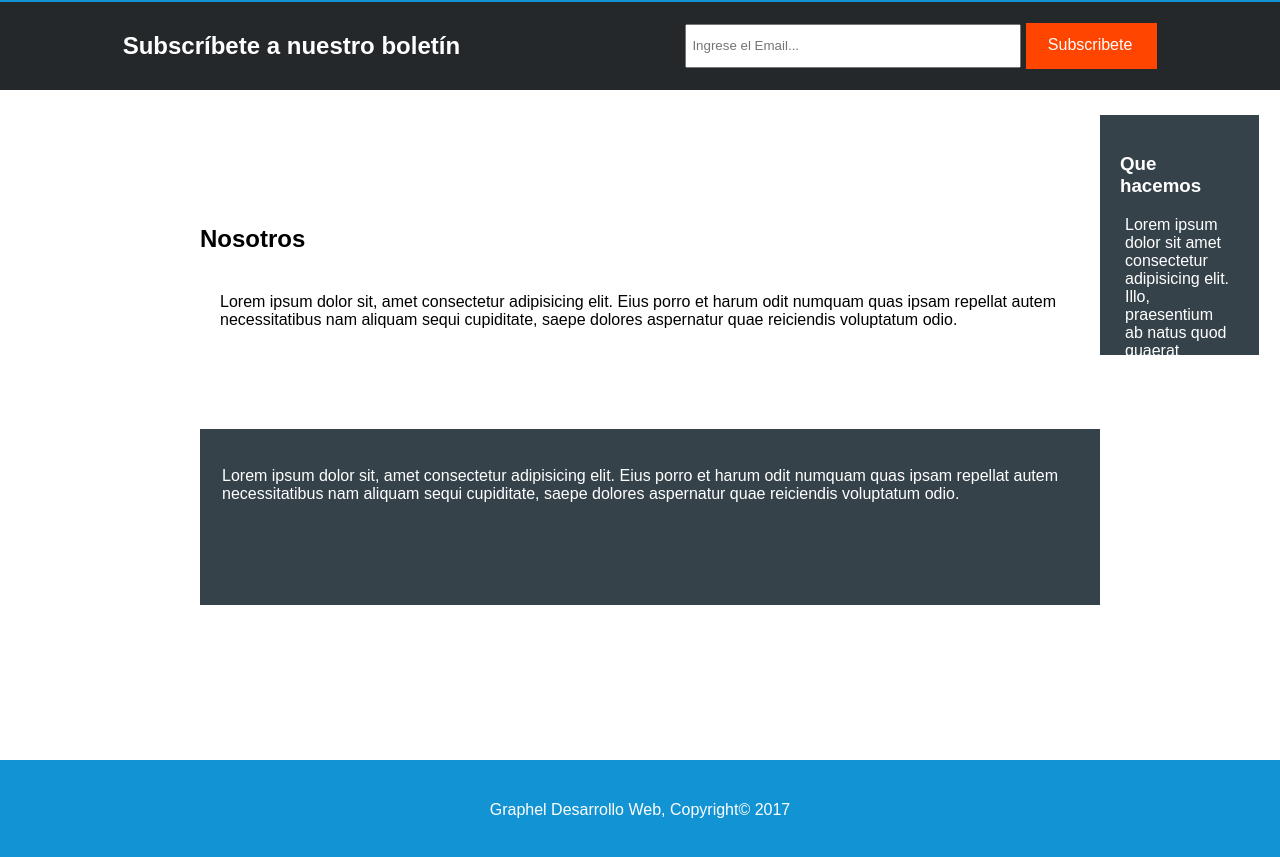
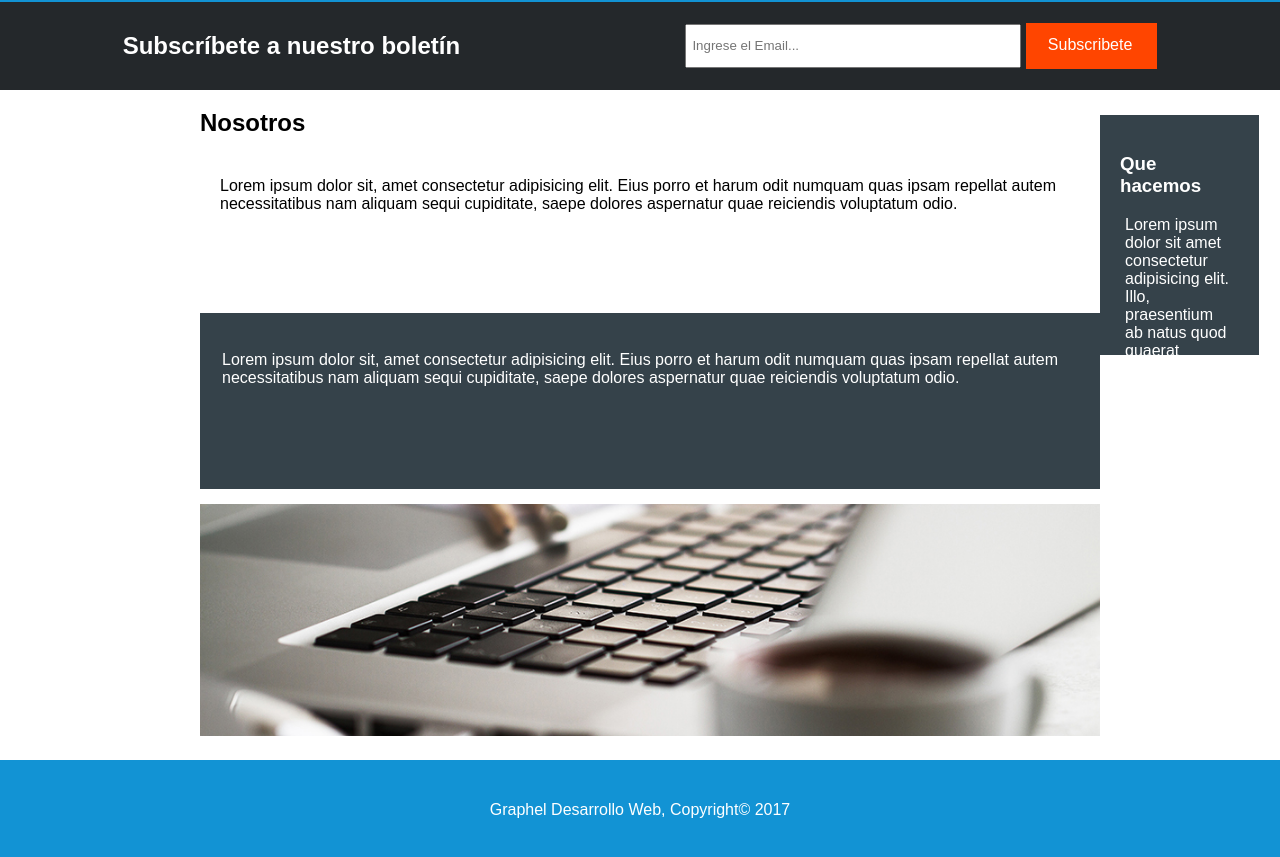
Before and after one commit to JGoncu97/EvaluacionHenryFalla, a plain HTML site: page template/nosotros.html in a window 1280 px wide. Shown: the part 83-940 px from the top of the page. Drawn offline with Linux system fonts and the light colour scheme; the site is published under a folder, as on GitHub Pages, so addresses that start at the root find nothing.

Commit message:
Decimo-avance

```diff
--- a/template/nosotros.html
+++ b/template/nosotros.html
@@ -49,7 +49,7 @@
                 <div class="tablero2a">
                         <p>Lorem ipsum dolor sit, amet consectetur adipisicing elit. Eius porro et harum odit numquam quas ipsam repellat autem necessitatibus nam aliquam sequi cupiditate, saepe dolores aspernatur quae reiciendis voluptatum odio.</p>
                     </div>
-                <img src="/assets/891.jpg" alt="">
+                <img src="../assets/891.jpg" alt="">
                 </div>
 
             <div class="tablero3">
```
Also changed, not shown: template/contacto.html (+1 -1 lines).
